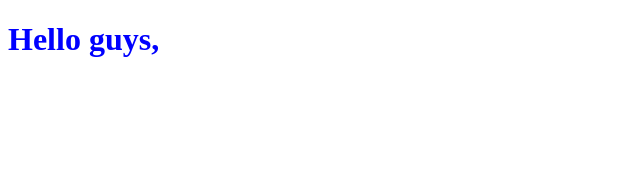
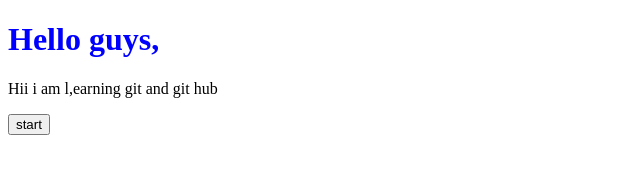
Before and after one commit to Dishagupta05/localrepo, a plain HTML site: page index.html in a window 1280 px wide. Shown: the whole page, without its empty margins (0-640 px from the left). Drawn offline with Linux system fonts and the light colour scheme.

Commit message:
feature1

```diff
--- a/index.html
+++ b/index.html
@@ -8,5 +8,7 @@
 </head>
 <body>
     <h1>Hello guys,</h1>
+    <p>Hii i am l,earning git and git hub</p>
+    <button>start</button>
 </body>
 </html>
```
